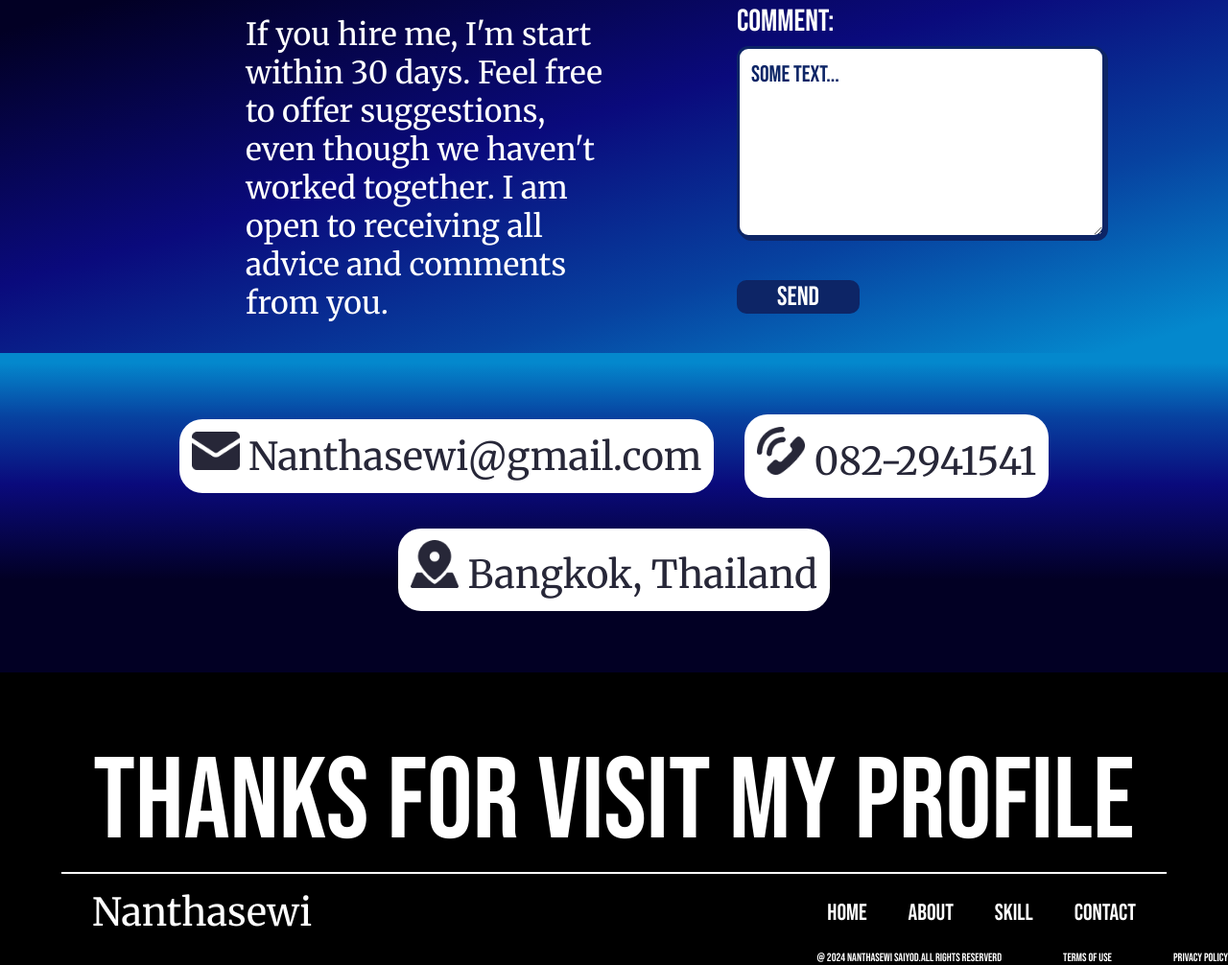
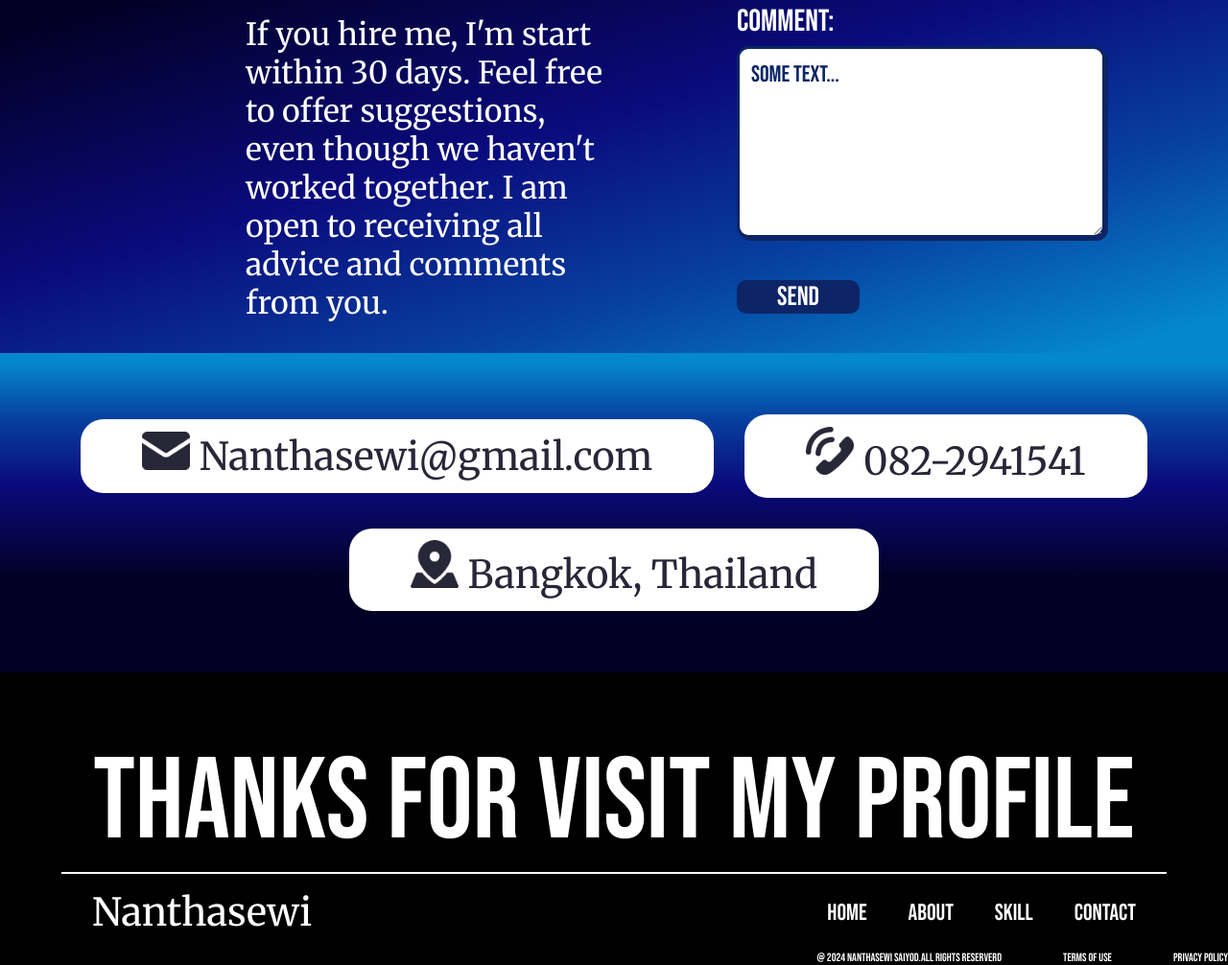
Before and after one commit to jhagerman99/Resume-2024, a plain HTML site: page index.html in a window 1280 px wide. Shown: the part 3583-4589 px from the top of the page at 96% size. Drawn offline with Linux system fonts and the light colour scheme.

Commit message:
Update style.css

```diff
--- a/style.css
+++ b/style.css
@@ -299,6 +299,7 @@
     color:#272738;
     font-size: 2.5rem;
     border-radius: 1.5rem;
+    text-align: center;
 }
 #footer{
     background-color: black;
@@ -342,8 +343,11 @@
     gap: 5%;
     font-size: 12px;
 }
-@media (max-width: 1700px) {
+
+@media (max-width: 1820px) {
     #contact2 .box{
         width: auto;
+        padding-left: 5%;
+        padding-right: 5%;
     }
 }
```
